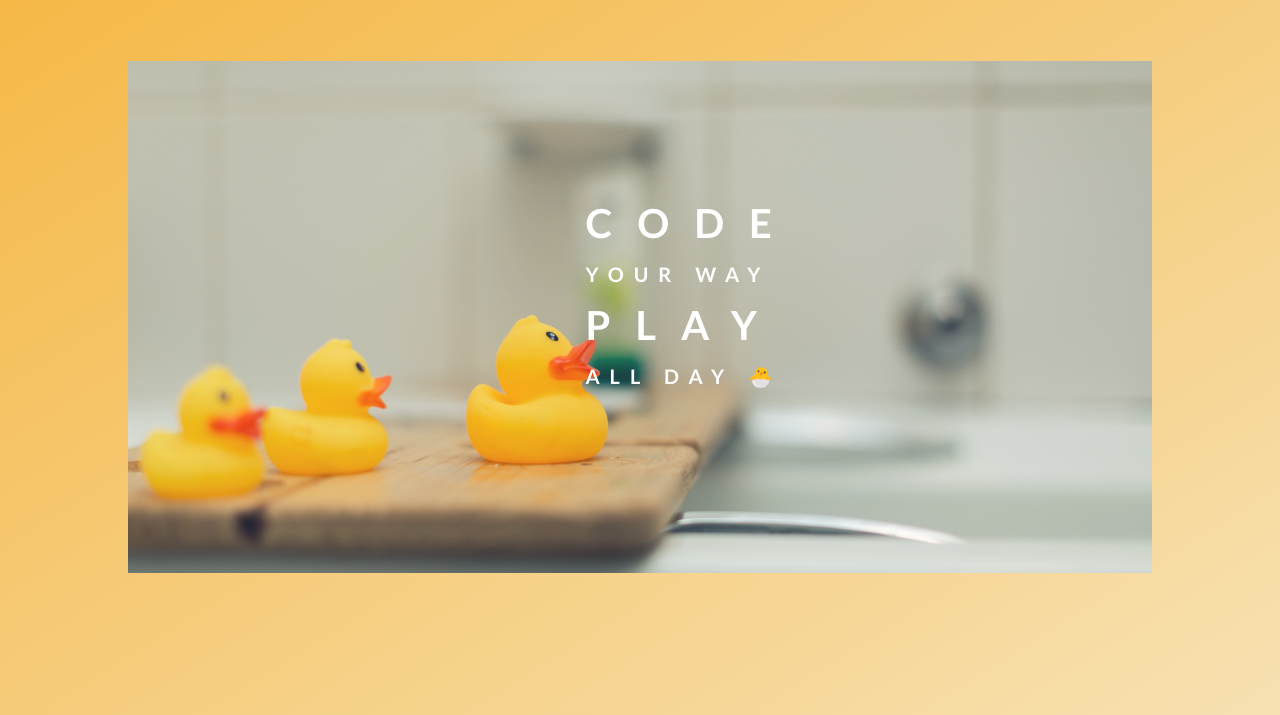
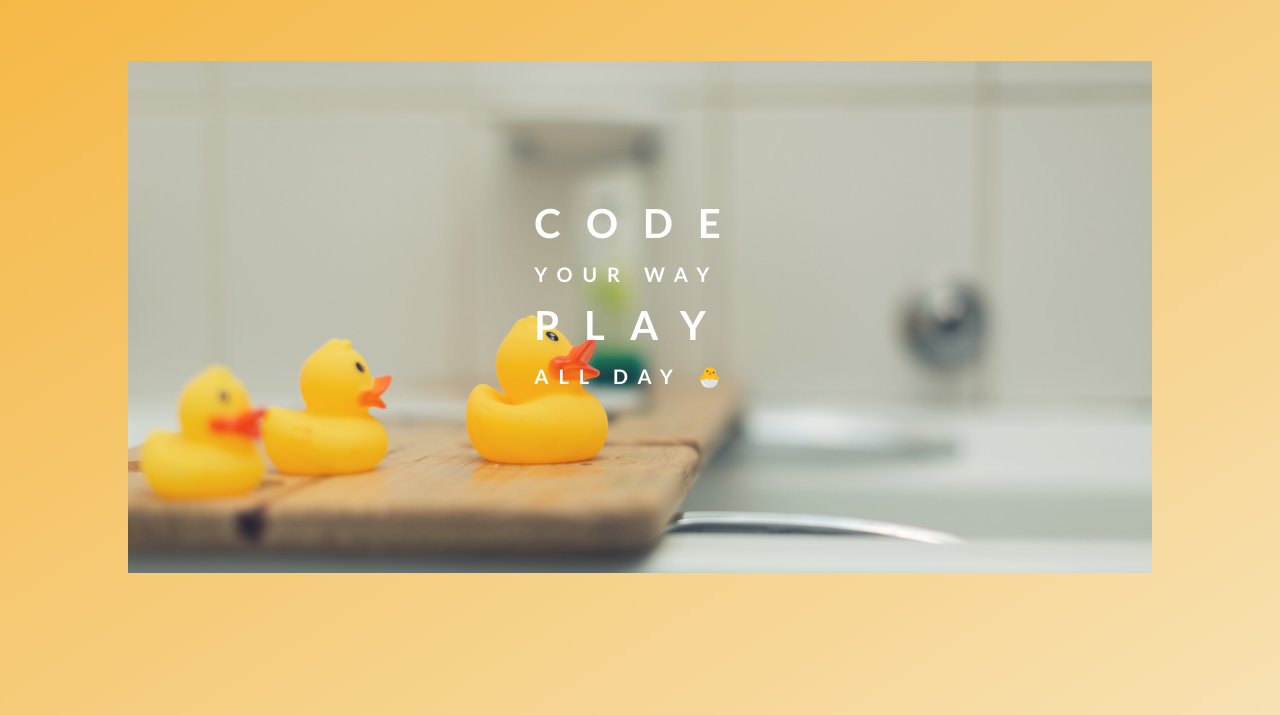
Before and after one commit to jujopico/Portfolio-2.0, a plain HTML site: page index.html in a window 1280 px wide. Shown: the part 85-800 px from the top of the page. Drawn offline with nearby package versions, Linux system fonts and the light colour scheme.

Commit message:
headings animation looks more steady after remove backface-visibility

```diff
--- a/style.css
+++ b/style.css
@@ -71,15 +71,15 @@ nav {
 .text-box {
   position: absolute;
   top: 45%;
-  left: 55%;
+  left: 50%;
   transform: translate(-50%, -50%);
 }
 
 .heading-primary {
   color:#fff;
   text-transform: uppercase;
-
-  backface-visibility: hidden;
+/*
+  backface-visibility: hidden; */
 }
 
 .heading-primary-main {
```
